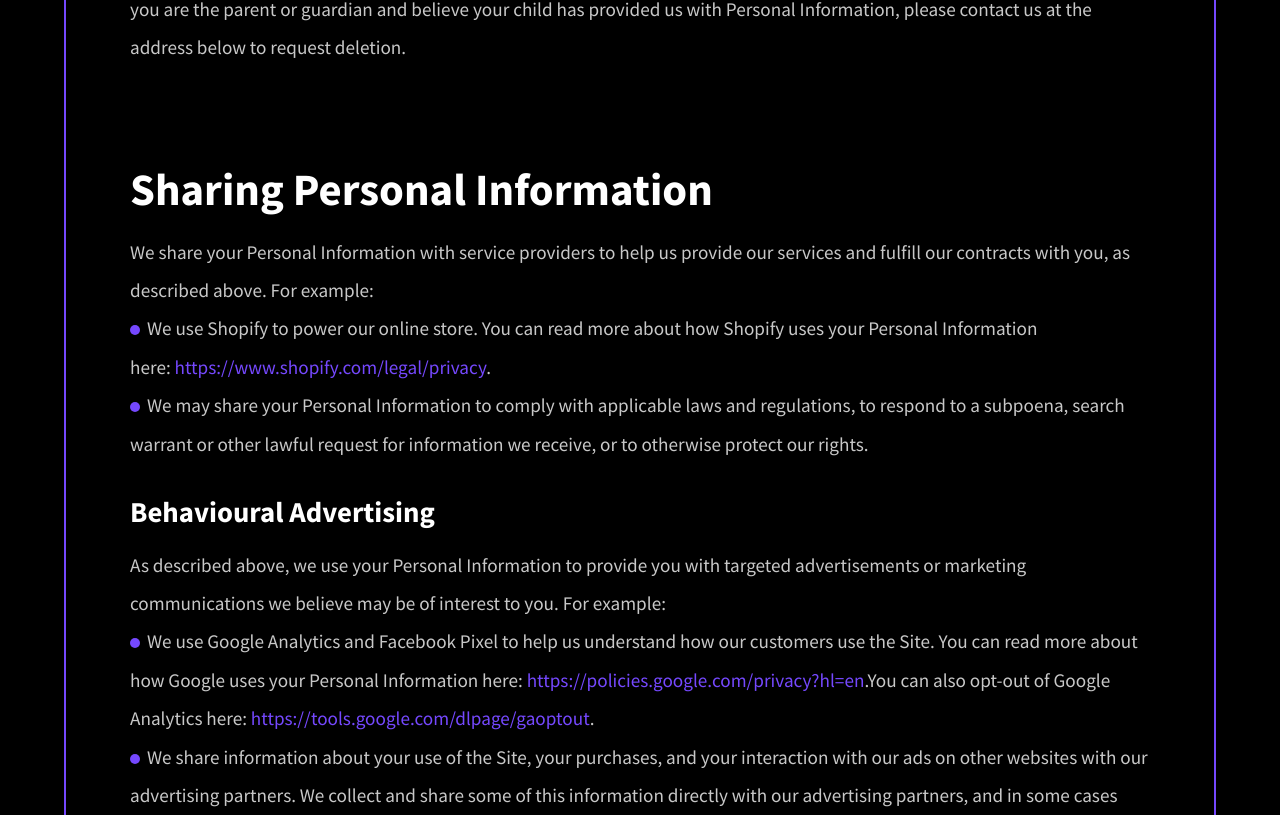
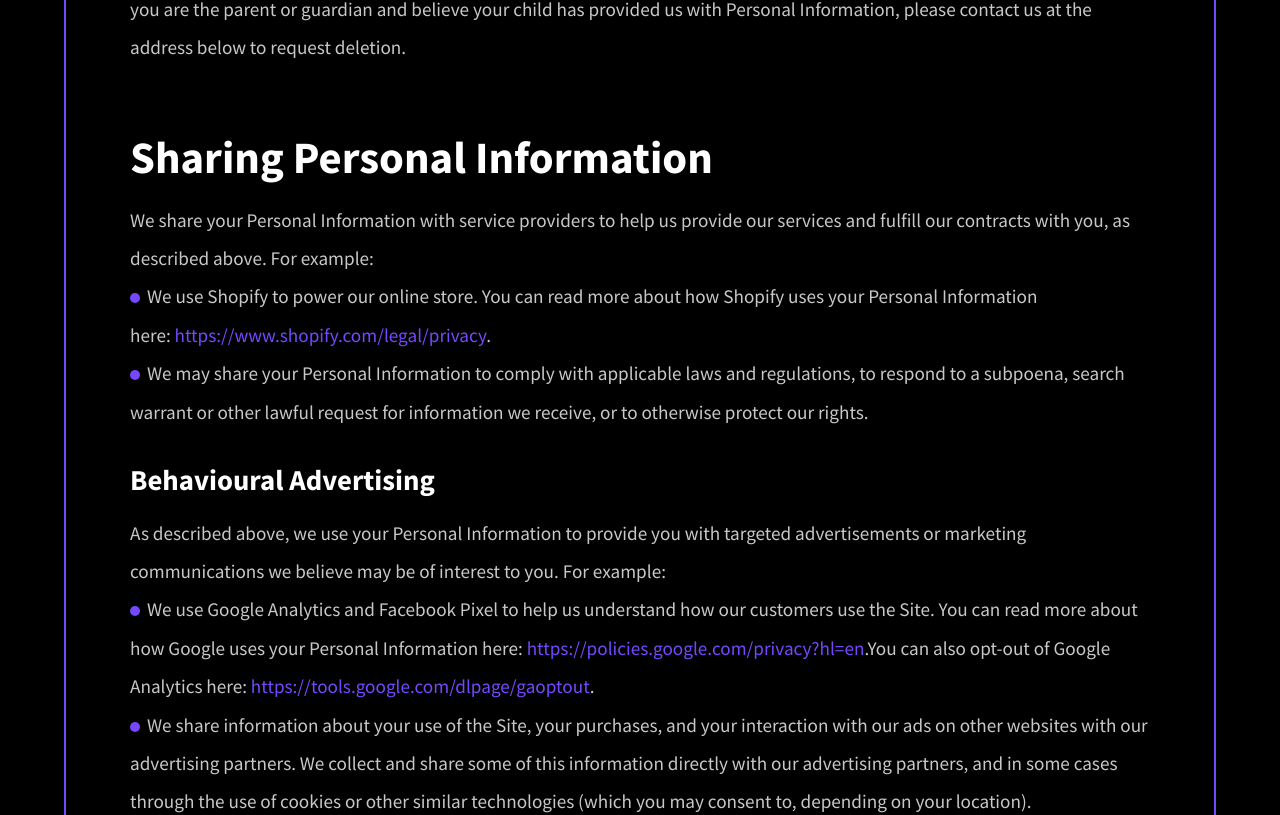
Before and after one commit to DreamEcho100/knock, a Next.js app: page /policies/privacy-policy in a window 1280 px wide. Shown: the part 1359-2174 px from the top of the page. Built offline with nearby package versions, Linux system fonts and the light colour scheme; a web font is replaced by a local one.

Commit message:
Minor changes after the feedback

```diff
--- a/styles/content.module.css
+++ b/styles/content.module.css
@@ -30,7 +30,7 @@
 }
 .contentContainer h2 {
 	font-size: 2.8rem;
-	margin-top: 6rem;
+	margin-top: 4rem;
 }
 .contentContainer h2:first-child {
 	margin-top: 0;
```
